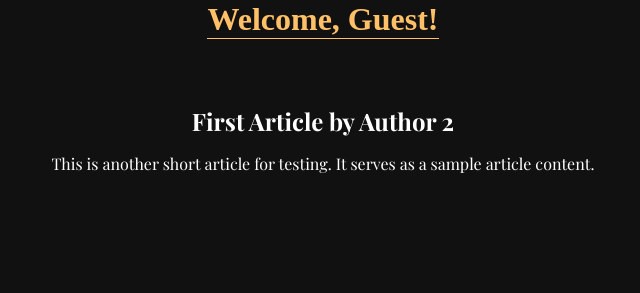
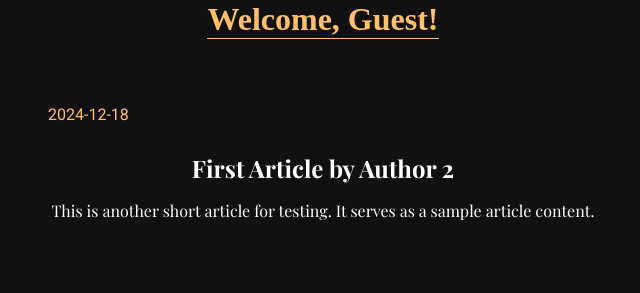
Before and after one commit to ahmedadlaoui/BlogPress, a PHP site: page /Article.php?id=2 in a window 1280 px wide. Shown: the part 87-380 px from the top of the page, without its empty margins (317-957 px from the left). Run offline with PHP 8.4, Linux system fonts and the light colour scheme; data comes from the database, SQL or seed files in the repository; some web fonts are replaced.

Commit message:
adjustments

```diff
--- a/Article.php
+++ b/Article.php
@@ -33,14 +33,16 @@
 
 <!DOCTYPE html>
 <html lang="en">
+
 <head>
     <meta charset="UTF-8">
     <meta name="viewport" content="width=device-width, initial-scale=1.0">
     <title>Document</title>
     <link rel="stylesheet" href="style.css?v=<?php echo time(); ?>">
 </head>
+
 <body>
-<div class="overlay"></div>
+    <div class="overlay"></div>
     <header>
         <a href="index.php"><img src="images/logoBP.png" alt="" class="logo"></a>
         <ul>
@@ -116,6 +118,14 @@
         ?>
     </div>
     <section class="whole-article">
+
+        <?php
+        $created_at = $article['created_at'];
+        $created_date = new DateTime($created_at);
+        $formatted_date = $created_date->format('Y-m-d');
+        echo '<p class="date">' . htmlspecialchars($formatted_date) . '</p>';
+        ?>
+
         <img src="<?php echo htmlspecialchars($article['poster']); ?>" alt="">
         <h1><?php echo htmlspecialchars($article['title']); ?></h1>
         <p><?php echo nl2br(htmlspecialchars($article['content'])); ?></p>
@@ -127,4 +137,5 @@
         <P>Lorem ipsum dolor sit amet consectetur adipisicing elit. Tenetur ipsa reiciendis voluptatem delectus temporibus eligendi esse culpa facere a architecto nesciunt deserunt voluptatum aspernatur aut, perferendis aliquid recusandae? Quibusdam perspiciatis, veritatis aspernatur nulla ratione consectetur saepe possimus fugiat ut itaque? In itaque corporis perferendis nam dolorem mollitia vel laudantium eaque natus officia possimus tenetur consequuntur nulla adipisci quisquam voluptatum, consequatur fugiat hic? Excepturi in veniam, quo consequuntur deleniti ducimus, saepe tempore ex sunt labore provident neque culpa nisi officia voluptatum consectetur magni impedit delectus sed. Blanditiis numquam quis quos suscipit debitis sed minus reiciendis architecto. Sint non animi eos voluptate.</P>
     </section> -->
 </body>
+
 </html>
--- a/style.css
+++ b/style.css
@@ -556,6 +556,7 @@
 }
 .total .the-article {
   width: 70%;
+  margin-top: 32px;
   display: flex;
   height: -moz-min-content;
   height: min-content;
@@ -578,6 +579,7 @@
 }
 .total .the-article img {
   max-width: 350px;
+  height: 233px;
   border-radius: 4px;
 }
 .total .the-article button {
@@ -617,4 +619,11 @@
   width: 550px;
   box-shadow: 1px 1px 10px #FFC067;
   border-radius: 8px;
+}
+.whole-article .date {
+  font-family: roboto;
+  color: #FFC067;
+  margin-bottom: 12px;
+  width: 550px;
+  text-align: start;
 }/*# sourceMappingURL=style.css.map */
--- a/style.scss
+++ b/style.scss
@@ -526,6 +526,7 @@
     align-items: center;
     .the-article{
         width: 70%;
+        margin-top: 32px;
         display: flex;
         height: min-content;
         justify-content: center;
@@ -545,6 +546,7 @@
         }
         img{
            max-width: 350px;
+           height: 233px;
            border-radius: 4px;
         }
         button{
@@ -585,4 +587,11 @@
         box-shadow: 1px 1px 10px #FFC067;
         border-radius: 8px;
     }
+    .date{
+        font-family: roboto;
+        color: #FFC067;
+        margin-bottom: 12px;
+        width: 550px;
+        text-align: start;
+    }
 }
```
Also changed, not shown: images/like_icon.svg (added), 1 other file.
